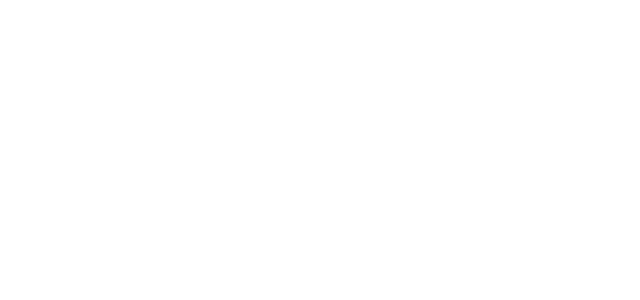
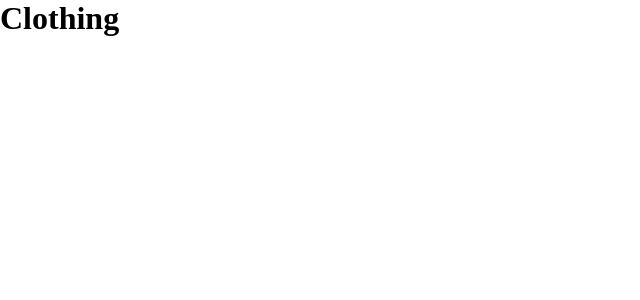
Before and after one commit to fblaizoud/green-my-mind, a React (Vite) app: page /greenfo/Clothing in a window 1280 px wide. Before the commit this address had no page. Shown: the top 300 px of the page, without its empty margins (0-640 px from the left). Built offline with nearby package versions, Linux system fonts and the light colour scheme.

Commit message:
add useparams

```diff
--- a/src/App.jsx
+++ b/src/App.jsx
@@ -4,7 +4,7 @@
 import ChoicePage from "./components/ChoicePage";
 import GreenfoPage from "./components/GreenfoPage";
 import QuizPage from "./components/QuizPage";
-
+import GreenfoCategory from "./components/GreenfoCategory";
 
 function App() {
   return (
@@ -14,7 +14,7 @@
         <Route path="/choice" element={<ChoicePage />} />
         <Route path="/greenfo" element={<GreenfoPage />} />
         <Route path="/quiz" element={<QuizPage />} />
-
+        <Route path="greenfo/:title" element={<GreenfoCategory />} />
       </Routes>
     </div>
   );
--- /dev/null
+++ b/src/components/GreenfoCategory.jsx
@@ -0,0 +1,14 @@
+import React from "react";
+import { useParams } from "react-router-dom";
+
+const GreenfoCategory = () => {
+  const { title } = useParams();
+
+  return (
+    <div>
+      <h1>{title}</h1>
+    </div>
+  );
+};
+
+export default GreenfoCategory;
--- a/src/components/GreenfoPageButton.jsx
+++ b/src/components/GreenfoPageButton.jsx
@@ -1,13 +1,15 @@
 import React from "react";
 import Proptypes from "prop-types";
+import { Link } from "react-router-dom";
 
 const GreenfoPageButton = ({ title, image }) => {
   return (
-    <div className="greenfoButton">
-      {/* <button type="button">Food</button> */}
-      <h2 className="greenfoButton__title">{title}</h2>
-      <img className="greenfoButton__img" src={image} alt="image_food" />
-    </div>
+    <Link to={`/greenfo/${title}`}>
+      <div className="greenfoButton">
+        <h2 className="greenfoButton__title">{title}</h2>
+        <img className="greenfoButton__img" src={image} alt="image_food" />
+      </div>
+    </Link>
   );
 };
 
```
